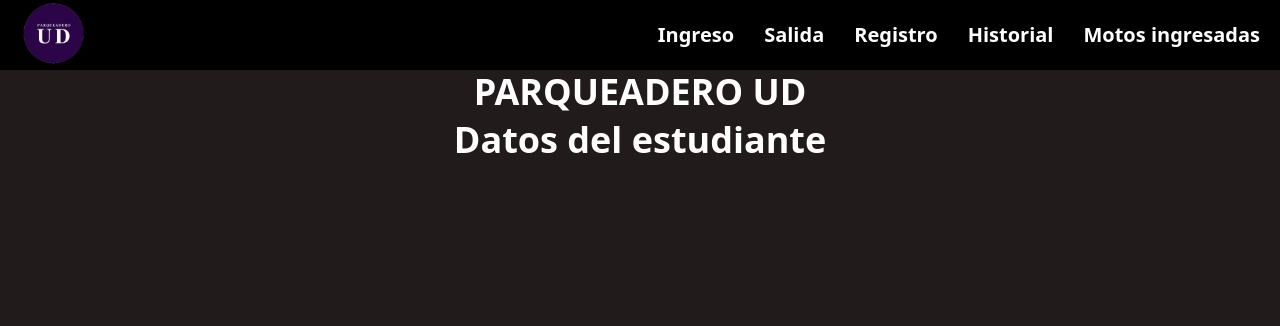
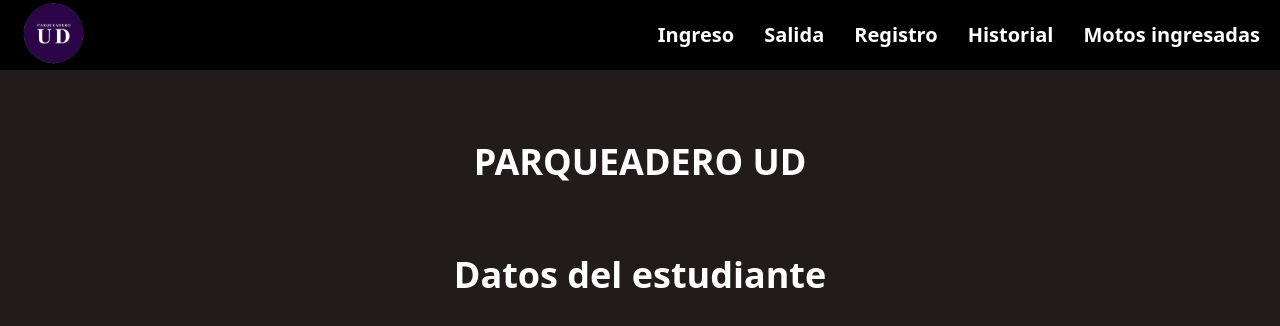
Before and after one commit to camilooorojas/control_motos, a React (Create React App) app in the folder frontend/: page /motos in a window 1280 px wide. Shown: the top 326 px of the page. Built offline with nearby package versions, Linux system fonts and the light colour scheme.

Commit message:
Find screen styles  complete

```diff
--- a/frontend/src/views/container/components/registroIngreso/registroIngresoStyles.module.css
+++ b/frontend/src/views/container/components/registroIngreso/registroIngresoStyles.module.css
@@ -22,7 +22,6 @@
 .findButton:hover{
   background: var(--redLight);
   transform: scale(1.1);
-
 }
 .findButton:active{
   background: var(--redDark);
--- a/frontend/src/views/container/container.jsx
+++ b/frontend/src/views/container/container.jsx
@@ -14,7 +14,7 @@
     <div className={styles.container}>
       <BrowserRouter>
         <NavBar />
-        <h1>PARQUEADERO UD</h1>
+        <h1 className={styles.title}>PARQUEADERO UD</h1>
 
         <Routes>
           <Route path="/" element={<RegistroIngreso />} />
--- a/frontend/src/views/container/containerStyles.module.css
+++ b/frontend/src/views/container/containerStyles.module.css
@@ -1,11 +1,16 @@
 .container{
   height: 100vh;
   background: var(--redGray);
+  display: flex;
+  flex-direction: column;
+  align-items: center;
 }
 .container h1{
   font-weight: 600;
   font-size: 3.6rem;
   color: var(--white);
+  margin-top: 7rem;
+  margin-bottom: 7rem;
 }
 .container h2{
   font-weight: 600;
```
